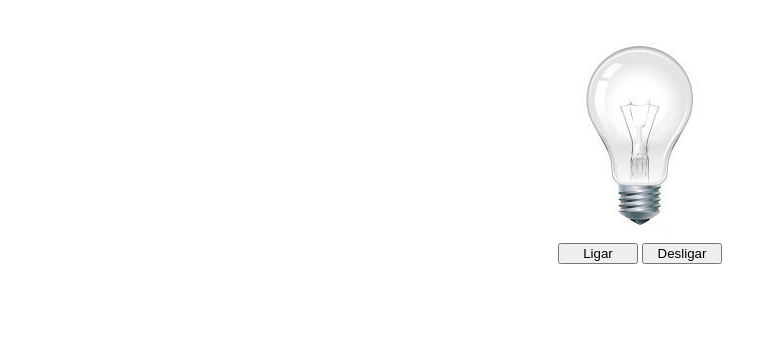
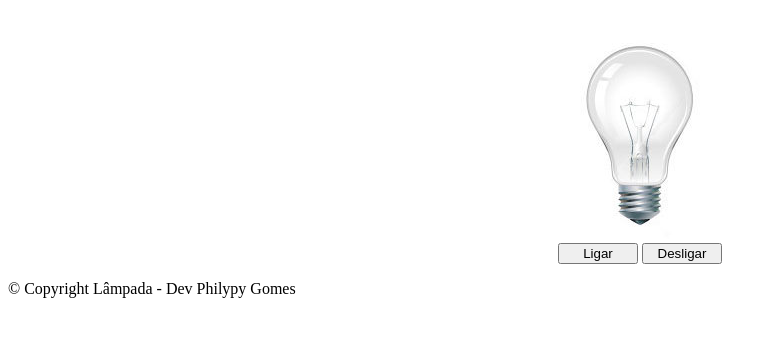
Before and after one commit to philypy-cg/lampada_ph-lux, a plain HTML site: page index.html in a window 1280 px wide. Shown: the part 69-406 px from the top of the page, without its empty margins (0-777 px from the left). Drawn offline with Linux system fonts and the light colour scheme.

Commit message:
index auterado

```diff
--- a/index.html
+++ b/index.html
@@ -20,5 +20,10 @@
       </div>
     </main>
     <script src="./lampada.js"></script>
+    <footer>
+      <p class="copyright">
+        &copy; Copyright Lâmpada - Dev Philypy Gomes
+      </p>
+    </footer>
   </body>
 </html>
```
